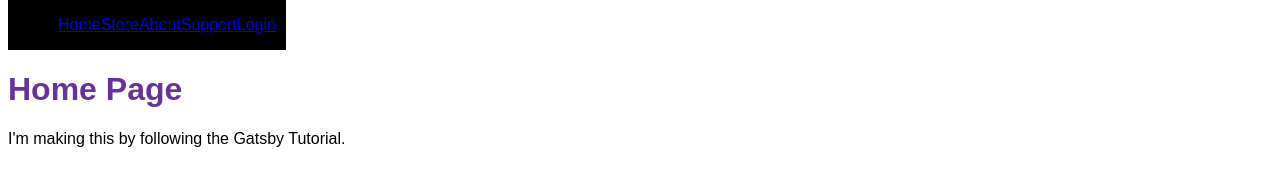
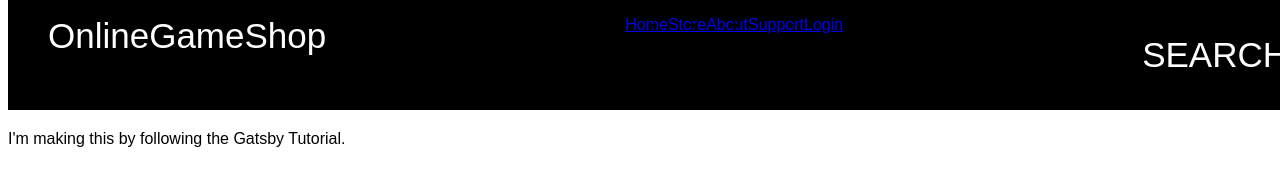
Before and after one commit to DavorMeter/HCI-seminarski, a Gatsby site in the folder Online_Game_Shop/: page / in a window 1280 px wide. Built offline with nearby package versions, Linux system fonts and the light colour scheme; Gatsby itself is replaced by a stand-in of ours.

Commit message:
Uređen NavBar

```diff
--- a/Online_Game_Shop/src/components/layout.js
+++ b/Online_Game_Shop/src/components/layout.js
@@ -3,6 +3,8 @@
 import {
   container,
   heading,
+  logo,
+  search,
   navBar,
   navBarItems,
   navLinkItem,
@@ -14,6 +16,11 @@
       <div>
         <title>{pageTitle}</title>
         <nav className={navBar}>
+          <ul>
+          <Link to="/" className={logo}>
+                OnlineGameShop
+              </Link>
+          </ul>
           <ul className={navBarItems}>
             <li className={navLinkItem}>
               <Link to="/" className={navLinkText}>
@@ -41,6 +48,7 @@
               </Link>
             </li>
           </ul>
+          <ul className={search}>SEARCH</ul>
         </nav>
         <main>
           <h1 className={heading}>{pageTitle}</h1>
--- a/Online_Game_Shop/src/components/layout.module.css
+++ b/Online_Game_Shop/src/components/layout.module.css
@@ -2,22 +2,33 @@
     display: flex;
     font-family: sans-serif;
     justify-content: stretch;
-    flex-grow: 1;
+    flex-direction: column;
+    flex: 1;
     padding: 0;
     margin-top: 50px;
     margin-right: 0px;
     margin-left : 0px;
     margin-bottom: 0px;
+    width:100%;
 }
-
-.heading {
-    color: rebeccapurple;
+.heading{
+    color: black;
+}
+.logo {
+    color: white;
+    font-size: 35px;
+    text-decoration: none;
+    font: bold;
+}
+.search{
+    color: white;
+    font-size: 35px;
 }
 .navBar {
     display: flex;
     justify-content: space-between;
     position: fixed;
-    flex: 100%;
+    width: 100%;
     top: 0;
     background-color: black;
 }
@@ -25,11 +36,10 @@
 {
     display: flex;
     flex-direction: row;
-    margin-left: 10px;
-    margin-right: 10px;
 }
-.nav-link-item {
-    padding-right: 0;
+
+.nav-link-item :not(last-child){
+    padding-right: 20px;
 }
 .nav-link-text {
     color: white;
--- a/Online_Game_Shop/src/global/global.css
+++ b/Online_Game_Shop/src/global/global.css
@@ -28,4 +28,5 @@
   }
 ul{
     margin: 0;
+    padding-left: 0;
 }
```
